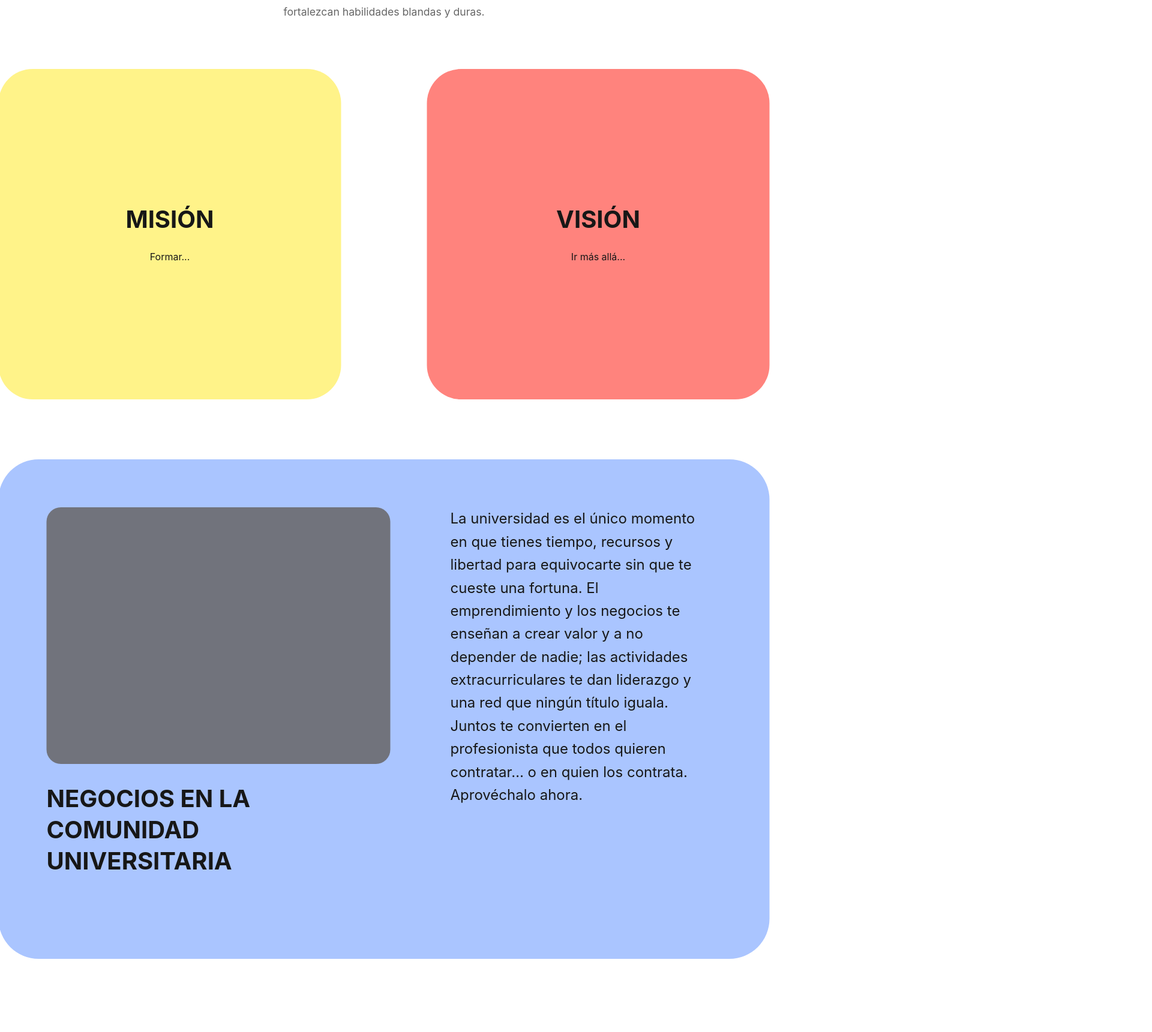
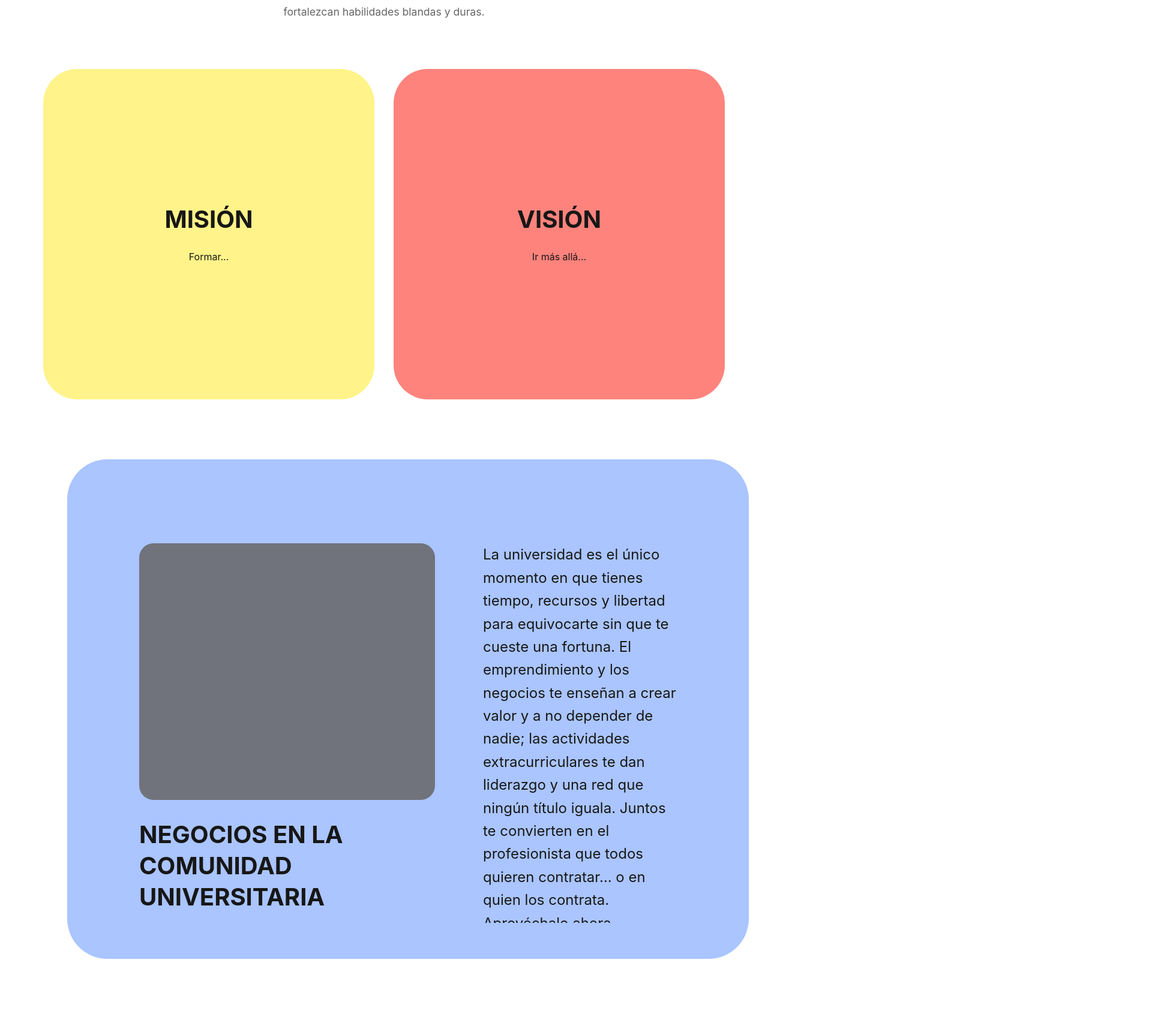
Before and after one commit to Centro-de-Negocios-Universitarios/WebPrototype, a Next.js app: page /quienes-somos in a window 1280 px wide. Shown: the part 345-2066 px from the top of the page at 60% size, 1920 px wide, since content can reach past the window. Built offline with nearby package versions, Linux system fonts and the light colour scheme.

Commit message:
Haciendo fixes a la pestaña ¿Quienes somos?

```diff
--- a/app/quienes-somos/page.module.css
+++ b/app/quienes-somos/page.module.css
@@ -1,51 +1,53 @@
+/* ============================================
+   ESTILOS BASE - MOBILE FIRST (320px+)
+   ============================================ */
+
 .main {
   max-width: var(--max-width);
   margin: 0 auto;
-  padding: 100px var(--padding-x);
+  padding: 60px 20px;
   text-align: center;
 }
 
 .title {
-  font-size: 48px;
+  font-size: 32px;
   font-weight: 700;
   line-height: 1.3;
-  margin-bottom: 32px;
+  margin-bottom: 20px;
   color: var(--foreground);
 }
 
 .description {
-  max-width: 800px;
+  max-width: 100%;
   margin: 0 auto;
-  font-size: 1.1rem;
+  font-size: 1rem;
   line-height: 1.8;
   color: var(--text-muted);
+  padding: 0 10px;
 }
 
+/* Cards de Misión y Visión - Stack vertical en mobile */
 .cards {
   display: flex;
-  justify-content: space-between;
-
-  width: 1285px;
-  margin: 80px auto 0;
-
-  position: relative;
-  left: 50%;
-  transform: translateX(-50%)
+  flex-direction: column;
+  gap: 24px;
+  width: 100%;
+  max-width: 100%;
+  margin: 40px auto 0;
+  padding: 0 20px;
 }
 
 .cardYellow,
 .cardRed {
-  width: 571px;
-  height: 551px;
-  border-radius: 57px;
-
+  width: 100%;
+  min-height: 300px;
+  border-radius: 32px;
   display: flex;
   flex-direction: column;
   justify-content: center;
   align-items: center;
-
   text-align: center;
-  padding: 40px;
+  padding: 32px 24px;
 }
 
 .cardYellow {
@@ -57,52 +59,45 @@
 }
 
 .cardTitle {
-  font-size: 40px;
+  font-size: 28px;
   font-weight: 700;
   line-height: 1.3;
-
-  max-width: 337px;
-  margin-bottom: 24px;
-
+  max-width: 100%;
+  margin-bottom: 16px;
   color: var(--foreground);
 }
 
 .cardText {
-  max-width: 337px;
-  font-size: 1rem;
+  max-width: 100%;
+  font-size: 0.95rem;
   line-height: 1.6;
-
   color: var(--foreground);
 }
 
+/* Large Card - Una columna en mobile */
 .largeCard {
-  width: 1285px;
-  height: 833px;
+  width: calc(100% - 40px);
+  max-width: 100%;
+  min-height: 600px;
   background-color: var(--cnu-blue);
-  border-radius: 67px;
-
-  margin-top: 100px;
-
-  position: relative;
-  left: 50%;
-  transform: translateX(-50%);
+  border-radius: 32px;
+  margin: 60px 20px 0;
+  padding: 40px 20px;
 }
 
 .largeCardContent {
-  display: grid;
-  grid-template-columns: 573px 1fr;
-  column-gap: 180px;
-
+  display: flex;
+  flex-direction: column;
+  gap: 32px;
   height: 100%;
 }
 
 .imagePlaceholder {
-  width: 573px;
-  height: 428px;
-
+  width: 100%;
+  max-width: 100%;
+  height: 250px;
   background-color: #71737C;
-  border-radius: 24px;
-
+  border-radius: 16px;
   display: flex;
   align-items: center;
   justify-content: center;
@@ -111,50 +106,42 @@
 .leftColumn {
   display: flex;
   flex-direction: column;
-  align-items: flex-start;
-
-  padding-top: 80px;
-  padding-left: 80px;
+  align-items: center;
+  padding: 0;
 }
 
 .largeCardTitle {
-  margin-top: 32px;
-
-  font-size: 40px;
+  margin-top: 24px;
+  font-size: 24px;
   font-weight: 700;
   line-height: 1.3;
-
   color: var(--foreground);
-  max-width: 573px;
-
-  text-align: left;
+  max-width: 100%;
+  text-align: center;
 }
 
 .largeCardText {
-  font-size: 24px;
+  font-size: 16px;
   font-weight: 400;
   line-height: 1.6;
-
   color: var(--foreground);
-  text-align: left;
+  text-align: center;
+  padding: 0 10px;
 }
 
 .rightColumn {
-  padding-top: 80px;
-  padding-right: 80px;
-
+  padding: 0;
   display: flex;
-  align-items: flex-start;
+  align-items: center;
+  justify-content: center;
 }
 
+/* Yellow Banner */
 .yellowBanner {
   width: 100%;
-  height: 151px;
-
-
+  height: 100px;
   background-color: var(--cnu-yellow);
   margin-top: 60px;
-
   position: relative;
 }
 
@@ -164,44 +151,40 @@
   position: absolute;
   left: 0;
   width: 100%;
-  height: 5px;
+  height: 3px;
   background-color: #000;
 }
 
 .yellowBanner::before {
-  top: 24px
+  top: 16px;
 }
 
 .yellowBanner::after {
-  bottom: 24px;
+  bottom: 16px;
 }
 
 .marquee {
   position: absolute;
-
   top: 50%;
   left: 0;
   width: 100%;
-
   transform: translateY(-50%);
   display: flex;
   align-items: center;
+  overflow: hidden;
 }
-
 
 .marqueeTrack {
   display: flex;
-  gap: 300px;
-
+  gap: 150px;
   width: max-content;
   animation: marqueeMove 20s linear infinite;
 }
 
 .marqueeTrack span {
-  font-size: 30px;
+  font-size: 20px;
   font-weight: 600;
-  line-height: 40px;
-
+  line-height: 30px;
   white-space: nowrap;
   color: #000;
 }
@@ -213,32 +196,40 @@
 
   100% {
     transform: translateX(-50%);
-
   }
-
 }
 
+/* Impact Section */
 .impactSection {
   max-width: var(--max-width);
   margin: 0 auto;
-  padding: 180px var(--padding-x) 0;
+  padding: 80px 20px 0;
   text-align: center;
 }
 
 .impactTitle {
-  font-size: 48px;
+  font-size: 32px;
   font-weight: 700;
   line-height: 1.3;
+  color: var(--foreground);
+}
 
-  color: var(--foreground);
+.impactWrapper {
+  display: flex;
+  flex-direction: column;
+  align-items: center;
+  justify-content: center;
+  gap: 24px;
+  margin-top: 40px;
+  padding: 0 20px;
 }
 
 .impactCards {
   display: flex;
-  justify-content: center;
-  gap: 60px;
-
-  margin-top: 80px;
+  flex-direction: column;
+  gap: 40px;
+  width: 100%;
+  max-width: 400px;
 }
 
 .impactCard {
@@ -248,47 +239,37 @@
 }
 
 .impactText {
-  margin-top: 24px;
-  font-size: 16px;
+  margin-top: 20px;
+  font-size: 15px;
   line-height: 1.6;
   text-align: center;
-  max-width: 320px;
+  max-width: 100%;
   color: var(--foreground);
 }
 
 .impactAuthor {
   margin-top: 8px;
-  font-size: 14px;
+  font-size: 13px;
   color: var(--text-muted);
 }
 
 .impactImage {
-  width: 366px;
-  height: 413px;
+  width: 100%;
+  max-width: 300px;
+  height: 340px;
   background-color: #D9D9D9;
   border-radius: 16px;
 }
 
-.impactWrapper {
-  display: flex;
-  align-items: center;
-  justify-content: center;
-  gap: 40px;
-  margin-top: 60px;
-}
-
 .arrowButton {
-  width: 61.69px;
-  height: 43px;
-
+  width: 50px;
+  height: 40px;
   background-color: #FF837D;
   border: none;
   border-radius: 12px;
-
-  font-size: 24px;
+  font-size: 20px;
   font-weight: 700;
   color: #000;
-
   cursor: pointer;
   display: flex;
   align-items: center;
@@ -298,3 +279,370 @@
 .arrowButton:hover {
   opacity: 0.85;
 }
+
+/* ============================================
+   TABLET (768px+)
+   ============================================ */
+
+@media (min-width: 768px) {
+  .main {
+    padding: 80px 40px;
+  }
+
+  .title {
+    font-size: 40px;
+    margin-bottom: 28px;
+  }
+
+  .description {
+    font-size: 1.05rem;
+    max-width: 700px;
+  }
+
+  .cards {
+    flex-direction: row;
+    gap: 32px;
+    margin-top: 60px;
+    padding: 0;
+  }
+
+  .cardYellow,
+  .cardRed {
+    width: calc(50% - 16px);
+    min-height: 400px;
+    border-radius: 40px;
+    padding: 40px 32px;
+  }
+
+  .cardTitle {
+    font-size: 32px;
+    margin-bottom: 20px;
+  }
+
+  .cardText {
+    font-size: 1rem;
+  }
+
+  .largeCard {
+    width: calc(100% - 80px);
+    margin: 80px 40px 0;
+    padding: 60px 40px;
+    border-radius: 48px;
+    min-height: 700px;
+  }
+
+  .largeCardContent {
+    display: grid;
+    grid-template-columns: 1fr 1fr;
+    gap: 40px;
+  }
+
+  .imagePlaceholder {
+    height: 350px;
+  }
+
+  .leftColumn {
+    align-items: flex-start;
+    padding: 0;
+  }
+
+  .largeCardTitle {
+    font-size: 32px;
+    text-align: left;
+  }
+
+  .largeCardText {
+    font-size: 18px;
+    text-align: left;
+    padding: 0;
+  }
+
+  .rightColumn {
+    padding: 0 40px 0 0;
+    align-items: flex-start;
+  }
+
+  .yellowBanner {
+    height: 120px;
+  }
+
+  .yellowBanner::before {
+    top: 20px;
+    height: 4px;
+  }
+
+  .yellowBanner::after {
+    bottom: 20px;
+    height: 4px;
+  }
+
+  .marqueeTrack {
+    gap: 200px;
+  }
+
+  .marqueeTrack span {
+    font-size: 24px;
+    line-height: 36px;
+  }
+
+  .impactSection {
+    padding: 120px 40px 0;
+  }
+
+  .impactTitle {
+    font-size: 40px;
+  }
+
+  .impactWrapper {
+    flex-direction: row;
+    gap: 32px;
+    margin-top: 60px;
+  }
+
+  .impactCards {
+    flex-direction: row;
+    max-width: none;
+    justify-content: center;
+    gap: 32px;
+  }
+
+  .impactCard {
+    max-width: 280px;
+  }
+
+  .impactImage {
+    width: 280px;
+    height: 320px;
+  }
+
+  .arrowButton {
+    width: 56px;
+    height: 42px;
+    font-size: 22px;
+  }
+}
+
+/* ============================================
+   DESKTOP PEQUEÑO (1024px+)
+   ============================================ */
+
+@media (min-width: 1024px) {
+  .title {
+    font-size: 44px;
+  }
+
+  .description {
+    max-width: 750px;
+    font-size: 1.08rem;
+  }
+
+  .cardYellow,
+  .cardRed {
+    min-height: 450px;
+    border-radius: 48px;
+  }
+
+  .cardTitle {
+    font-size: 36px;
+  }
+
+  .largeCard {
+    min-height: 750px;
+    border-radius: 56px;
+  }
+
+  .largeCardContent {
+    grid-template-columns: 500px 1fr;
+    gap: 60px;
+  }
+
+  .imagePlaceholder {
+    width: 500px;
+    height: 380px;
+  }
+
+  .largeCardTitle {
+    font-size: 36px;
+  }
+
+  .largeCardText {
+    font-size: 20px;
+    max-width: 100%;
+  }
+
+  .impactCards {
+    gap: 40px;
+  }
+
+  .impactCard {
+    max-width: 320px;
+  }
+
+  .impactImage {
+    width: 320px;
+    height: 360px;
+  }
+}
+
+/* ============================================
+   DESKTOP GRANDE (1280px+)
+   ============================================ */
+
+@media (min-width: 1280px) {
+  .main {
+    padding: 100px var(--padding-x);
+  }
+
+  .title {
+    font-size: 48px;
+    margin-bottom: 32px;
+  }
+
+  .description {
+    max-width: 800px;
+    font-size: 1.1rem;
+  }
+
+  .cards {
+    justify-content: space-between;
+    width: 1285px;
+    margin: 80px auto 0;
+    position: relative;
+    left: 50%;
+    transform: translateX(-50%);
+  }
+
+  .cardYellow,
+  .cardRed {
+    width: 571px;
+    height: 551px;
+    border-radius: 57px;
+    padding: 40px;
+  }
+
+  .cardTitle {
+    font-size: 40px;
+    max-width: 337px;
+    margin-bottom: 24px;
+  }
+
+  .cardText {
+    max-width: 337px;
+    font-size: 1rem;
+  }
+
+  .largeCard {
+    width: 1285px;
+    height: 833px;
+    border-radius: 67px;
+    margin-top: 100px;
+    position: relative;
+    left: 50%;
+    transform: translateX(-50%);
+  }
+
+  .largeCardContent {
+    grid-template-columns: 573px 1fr;
+    column-gap: 80px;
+  }
+
+  .imagePlaceholder {
+    width: 573px;
+    height: 428px;
+    border-radius: 24px;
+  }
+
+  .leftColumn {
+    padding-top: 80px;
+    padding-left: 80px;
+  }
+
+  .largeCardTitle {
+    margin-top: 32px;
+    font-size: 40px;
+    max-width: 573px;
+  }
+
+  .largeCardText {
+    font-size: 24px;
+    max-width: 100%;
+    word-wrap: break-word;
+    overflow-wrap: break-word;
+  }
+
+  .rightColumn {
+    padding-top: 80px;
+    padding-right: 80px;
+    padding-left: 0;
+    display: flex;
+    align-items: flex-start;
+    justify-content: flex-start;
+    max-width: 100%;
+    overflow: hidden;
+  }
+
+  .yellowBanner {
+    height: 151px;
+  }
+
+  .yellowBanner::before {
+    top: 24px;
+    height: 5px;
+  }
+
+  .yellowBanner::after {
+    bottom: 24px;
+    height: 5px;
+  }
+
+  .marqueeTrack {
+    gap: 300px;
+  }
+
+  .marqueeTrack span {
+    font-size: 30px;
+    line-height: 40px;
+  }
+
+  .impactSection {
+    padding: 180px var(--padding-x) 0;
+  }
+
+  .impactTitle {
+    font-size: 48px;
+  }
+
+  .impactWrapper {
+    margin-top: 60px;
+    gap: 40px;
+  }
+
+  .impactCards {
+    gap: 60px;
+  }
+
+  .impactCard {
+    max-width: 366px;
+  }
+
+  .impactImage {
+    width: 366px;
+    height: 413px;
+  }
+
+  .impactText {
+    margin-top: 24px;
+    font-size: 16px;
+    max-width: 320px;
+  }
+
+  .impactAuthor {
+    font-size: 14px;
+  }
+
+  .arrowButton {
+    width: 61.69px;
+    height: 43px;
+    font-size: 24px;
+  }
+}
--- a/app/quienes-somos/page.tsx
+++ b/app/quienes-somos/page.tsx
@@ -43,19 +43,7 @@ export default function WhoWeArePage() {
 
                         <div className={styles.rightColumn}>
                             <p className={styles.largeCardText}>
-                        La universidad es el único momento <br />
-                        en que tienes tiempo, recursos y <br />
-                        libertad para equivocarte sin que te <br />
-                        cueste una fortuna. El <br />
-                        emprendimiento y los negocios te <br />
-                        enseñan a crear valor y a no <br />
-                        depender de nadie; las actividades <br />
-                        extracurriculares te dan liderazgo y <br />
-                        una red que ningún título iguala. <br />
-                        Juntos te convierten en el <br />
-                        profesionista que todos quieren <br />
-                        contratar… o en quien los contrata. <br />
-                        Aprovéchalo ahora.
+                                La universidad es el único momento en que tienes tiempo, recursos y libertad para equivocarte sin que te cueste una fortuna. El emprendimiento y los negocios te enseñan a crear valor y a no depender de nadie; las actividades extracurriculares te dan liderazgo y una red que ningún título iguala. Juntos te convierten en el profesionista que todos quieren contratar… o en quien los contrata. Aprovéchalo ahora.
                             </p>
                         </div>
                     </div>
```
Lines whose indentation alone changed are shown as unchanged.
